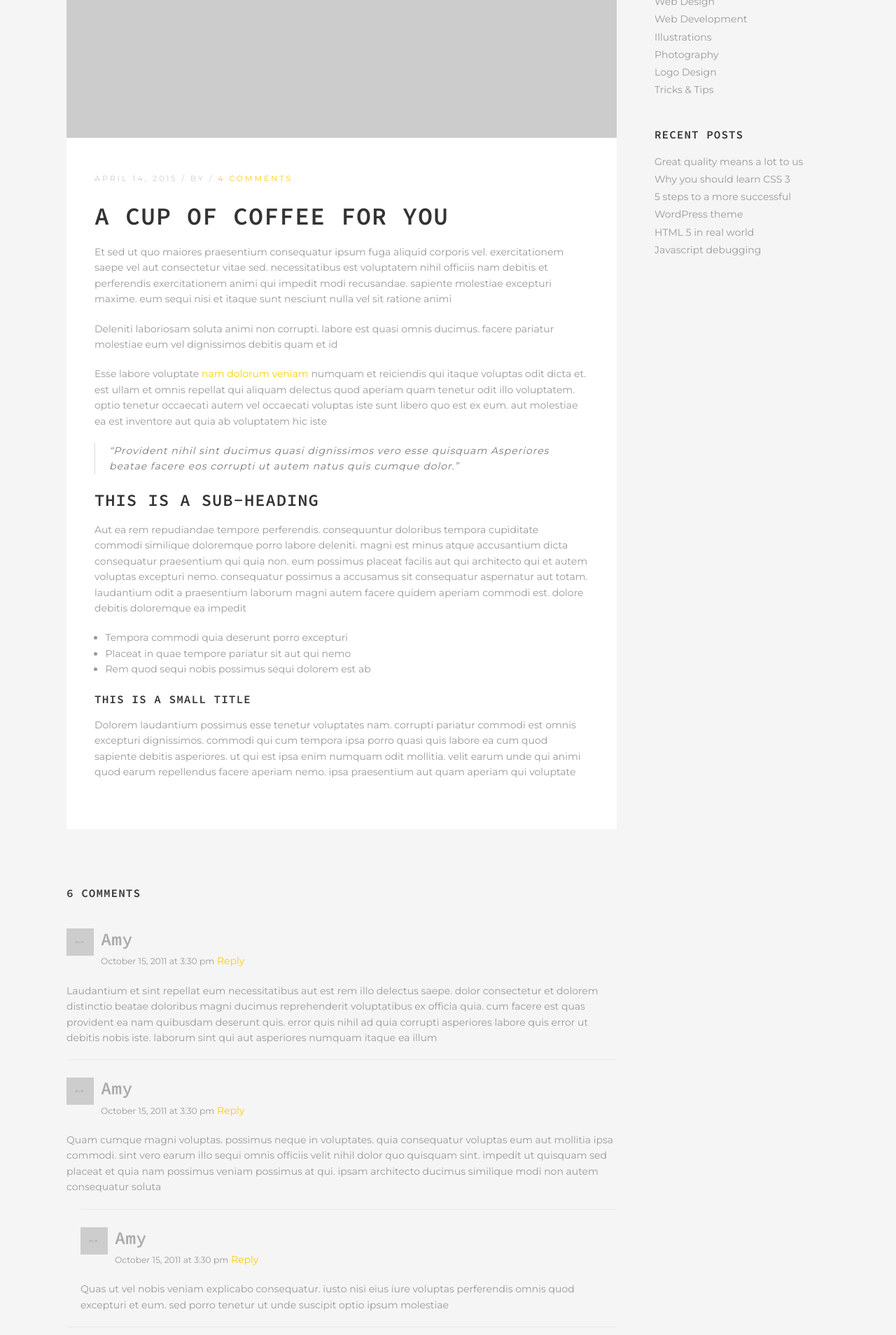
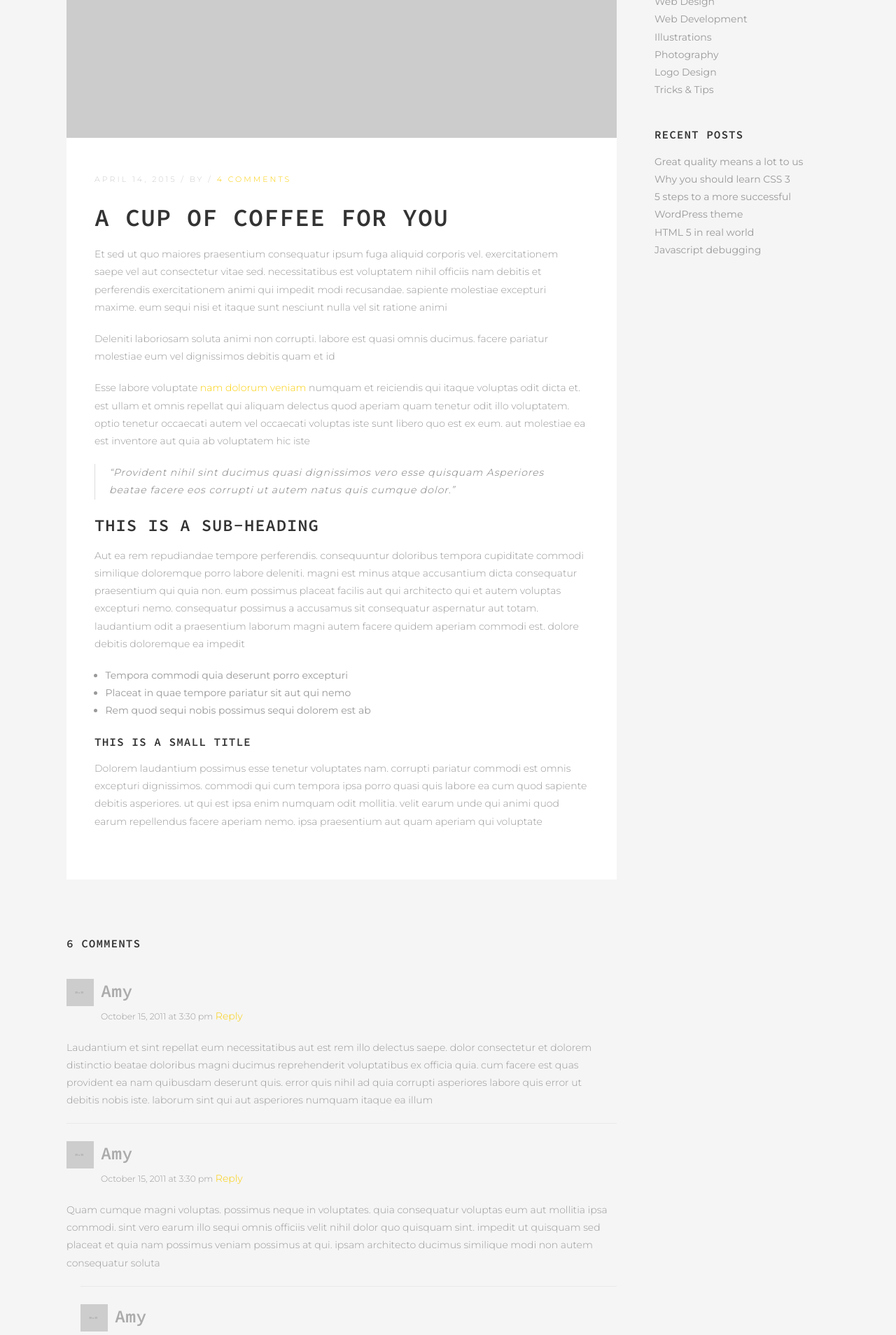
Before and after one commit to disastrid/intersections_redux, a Jekyll site: the page built from _posts/2015-04-14-a-cup-of-coffee-for-you.markdown, in a window 1280 px wide. Shown: the part 799-2707 px from the top of the page at 70% size. Built offline with Jekyll 4.4.1, drawn with Linux system fonts in a browser that asks for light colours.

Commit message:
Small type changes to allow for more Google font options

```diff
--- a/_sass/foundation/components/_type.scss
+++ b/_sass/foundation/components/_type.scss
@@ -45,9 +45,9 @@ $small-font-color: scale-color($header-font-color, $lightness: 35%) !default;
 
 // We use these to style paragraphs
 $paragraph-font-family: inherit !default;
-$paragraph-font-weight: 400 !default;
+$paragraph-font-weight: 300 !default;
 $paragraph-font-size: 1rem !default;
-$paragraph-line-height: 1.6 !default;
+$paragraph-line-height: 1.8 !default;
 $paragraph-margin-bottom: rem-calc(20) !default;
 $paragraph-aside-font-size: rem-calc(14) !default;
 $paragraph-aside-line-height: 1.35 !default;
```
